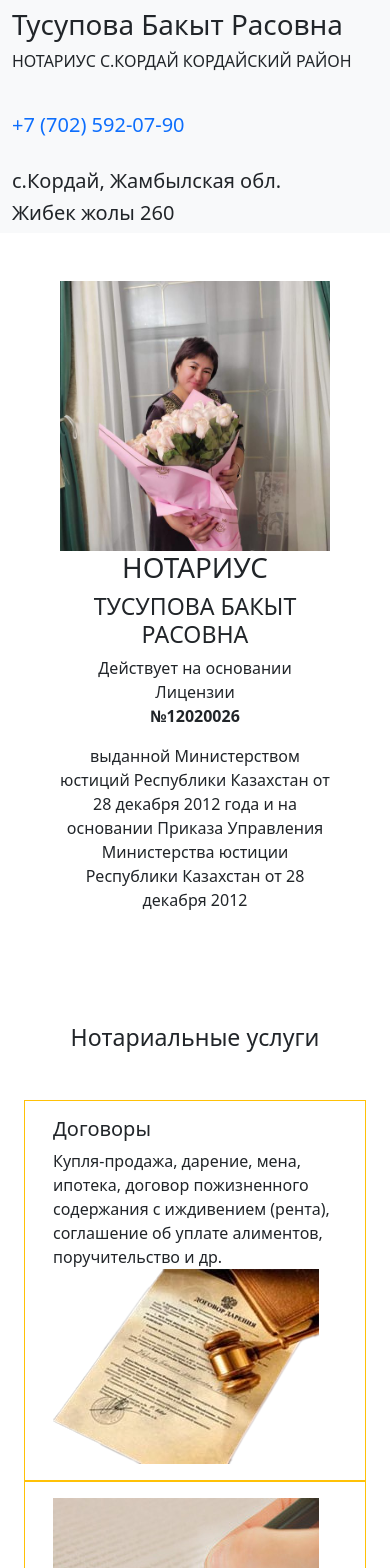
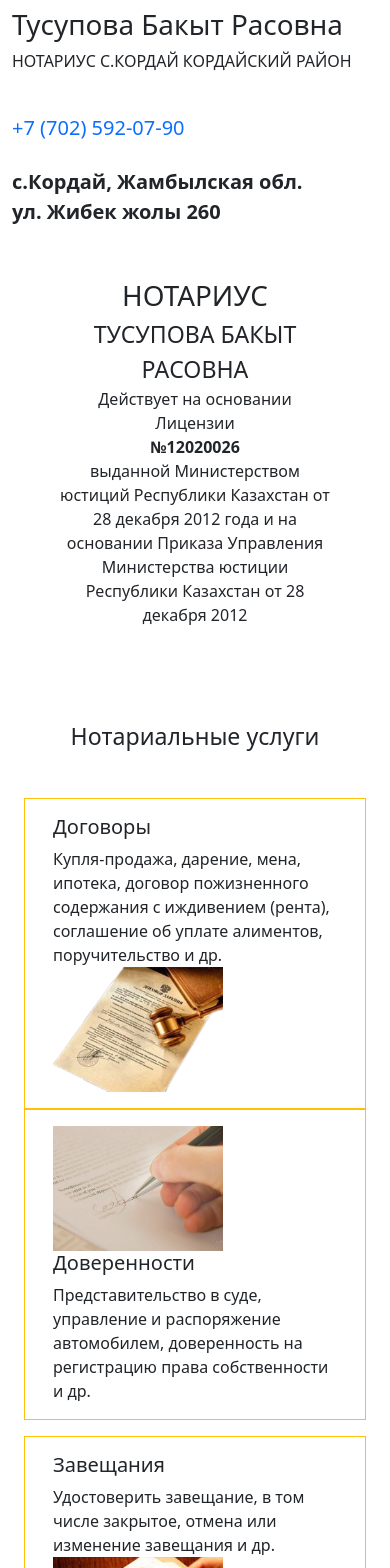
Before and after one commit to ArmanKalmakhambetov/notarius-front, a React (Create React App) app: page / in a window 390 px wide. Shown: the top 1568 px of the page. Built offline with nearby package versions, Linux system fonts and the light colour scheme.

Commit message:
ceo optimization done

```diff
--- a/public/index.html
+++ b/public/index.html
@@ -7,31 +7,13 @@
     <meta name="theme-color" content="#000000" />
     <meta
       name="description"
-      content="Web site created using create-react-app"
+      content="Тусупова Бакыт Расовна"
     />
-    <!--
-      Notice the use of %PUBLIC_URL% in the tags above.
-      It will be replaced with the URL of the `public` folder during the build.
-      Only files inside the `public` folder can be referenced from the HTML.
 
-      Unlike "/favicon.ico" or "favicon.ico", "%PUBLIC_URL%/favicon.ico" will
-      work correctly both with client-side routing and a non-root public URL.
-      Learn how to configure a non-root public URL by running `npm run build`.
-    -->
     <title>Тусупова Бакыт Расовна</title>
   </head>
   <body>
     <noscript>You need to enable JavaScript to run this app.</noscript>
     <div id="root"></div>
-    <!--
-      This HTML file is a template.
-      If you open it directly in the browser, you will see an empty page.
-
-      You can add webfonts, meta tags, or analytics to this file.
-      The build step will place the bundled scripts into the <body> tag.
-
-      To begin the development, run `npm start` or `yarn start`.
-      To create a production bundle, use `npm run build` or `yarn build`.
-    -->
   </body>
 </html>
--- a/src/App.js
+++ b/src/App.js
@@ -1,4 +1,3 @@
-import file from './img/file.jpg';
 import img1 from './img/tussupova-1img.png'
 import img2 from './img/tussupova-2img.png'
 import img3 from './img/tussupova-3img.png'
@@ -11,54 +10,49 @@ import './App.css';
 import React from "react";
 import 'bootstrap/dist/css/bootstrap.min.css';
 import ContactForm from "./ContactForm";
+
 export default function App() {
     return (
         <div className="container">
             <div className="container-fluid about-lawyer p-5">
                 <div className="row">
-            <div className="col-sm-8">
+                    <div className="col-lg-4"></div>
+                    <div className="col-lg-4 text-center">
+                        <div className='fs-1'>
+                            НОТАРИУС
+                        </div>
+                        <div className='fs-3'>
+                            ТУСУПОВА БАКЫТ РАСОВНА
+                        </div>
                         <div>
-                <img src={file} className="img-fluid" alt='not found'/>
+                            Действует на основании Лицензии
+                        </div>
+                        <div className='fw-bold'>
+                            №12020026
+                        </div>
+                        <div className='text-center'>
+                            выданной Министерством юстиций Республики Казахстан от 28 декабря 2012 года и на основании
+                            Приказа Управления Министерства юстиции Республики Казахстан от 28 декабря 2012
                         </div>
                     </div>
-            <div className="col-sm-4">
-              <div className="text-center">
-                <h1>
-                  НОТАРИУС
-                </h1>
-                <h3>
-                  ТУСУПОВА БАКЫТ РАСОВНА
-                </h3>
-                <span>
-                    Действует на основании Лицензии
-                </span>
-                <p className="fw-bold">
-                  №12020026
-                </p>
-                <p>
-                  выданной Министерством юстиций Республики Казахстан от 28 декабря
-                  2012 года и на основании Приказа Управления Министерства юстиции
-                  Республики Казахстан от 28 декабря 2012
-                </p>
-              </div>
-            </div>
+                    <div className="col-lg-4"></div>
                 </div>
             </div>
             <div className="container-fluid">
                 <h3 className="text-center mt-5 mb-5">Нотариальные услуги</h3>
                 <div className="row mt-3 mb-3">
-            <div className="col-sm-6">
+                    <div className="col-lg-6">
                         <div className="container border border-warning">
                             <div className="container p-3">
                                 <div className="row">
-                    <div className="col-sm-8">
+                                    <div className="col-lg-8">
                                         <h5>Договоры</h5>
                                         <span>Купля-продажа, дарение, мена, ипотека, договор пожизненного содержания
                         с иждивением (рента), соглашение об уплате алиментов, поручительство и др.
                       </span>
                                     </div>
                                     <div className="col-sm-4">
-                      <img src={img1} className="img-fluid" alt="Responsive image"/>
+                                        <img width='170px' height='120px' src={img1} className="img-fluid" alt="alt"/>
                                     </div>
                                 </div>
                             </div>
@@ -69,7 +63,7 @@ export default function App() {
                             <div className="container p-3">
                                 <div className="row">
                                     <div className="col-sm-4">
-                      <img src={img2} className="img-fluid" alt="Responsive image"/>
+                                        <img width='170px' height='120px' src={img2} className="img-fluid" alt="alt"/>
                                     </div>
                                     <div className="col-sm-8">
                                         <h5>Доверенности</h5>
@@ -95,7 +89,7 @@ export default function App() {
                       </span>
                                     </div>
                                     <div className="col-sm-4">
-                      <img src={img3} className="img-fluid" alt="Responsive image"/>
+                                        <img width='170px' height='120px' src={img3} className="img-fluid" alt="alt"/>
                                     </div>
                                 </div>
                             </div>
@@ -106,7 +100,7 @@ export default function App() {
                             <div className="container p-3">
                                 <div className="row">
                                     <div className="col-sm-4">
-                      <img src={img5} className="img-fluid" alt="Responsive image"/>
+                                        <img width='170px' height='120px' src={img5} className="img-fluid" alt="alt"/>
                                     </div>
                                     <div className="col-sm-8">
                                         <h5>Согласия</h5>
@@ -131,7 +125,7 @@ export default function App() {
                       </span>
                                     </div>
                                     <div className="col-sm-4">
-                      <img src={img7} className="img-fluid" alt="Responsive image"/>
+                                        <img width='170px' height='120px' src={img7} className="img-fluid" alt="alt"/>
                                     </div>
                                 </div>
                             </div>
@@ -142,7 +136,7 @@ export default function App() {
                             <div className="container p-3">
                                 <div className="row">
                                     <div className="col-sm-4">
-                      <img src={img8} className="img-fluid" alt="Responsive image"/>
+                                        <img width='170px' height='120px' src={img8} className="img-fluid" alt="alt"/>
                                     </div>
                                     <div className="col-sm-8">
                                         <h5>Наследство</h5>
@@ -167,7 +161,7 @@ export default function App() {
                       </span>
                                     </div>
                                     <div className="col-sm-4">
-                      <img src={img9} className="img-fluid" alt="Responsive image"/>
+                                        <img width='170px' height='120px' src={img9} className="img-fluid" alt="alt"/>
                                     </div>
                                 </div>
 
@@ -179,7 +173,7 @@ export default function App() {
                             <div className="container p-3">
                                 <div className="row">
                                     <div className="col-sm-4">
-                      <img src={img10} className="img-fluid" alt="Responsive image"/>
+                                        <img width='170px' height='120px' src={img10} className="img-fluid" alt="alt"/>
                                     </div>
                                     <div className="col-sm-8">
                                         <h5>Копии</h5>
@@ -200,18 +194,21 @@ export default function App() {
                     </h3>
                 </div>
 
-          <div id="map-container-google-2" className="z-depth-1-half map-container-5 d-flex justify-content-center"
+                <div id="map-container-google-2"
+                     className="z-depth-1-half map-container-5 d-flex justify-content-center"
 
-               style={{'height':'500px'}}>
+                     style={{'height': '500px'}}>
                     <iframe
-                src="https://www.google.com/maps/embed?pb=!1m17!1m12!1m3!1d889.369381880517!2d74.70695026966375!3d43.04478297830292!2m3!1f0!2f0!3f0!3m2!1i1024!2i768!4f13.1!3m2!1m1!2zNDPCsDAyJzQxLjIiTiA3NMKwNDInMjcuMyJF!5e1!3m2!1sru!2skz!4v1686567352973!5m2!1sru!2skz"
+                        title='Map location'
+                        src="https://www.google.com/maps/embed?pb=!1m17!1m12!1m3!1d515.4524279992518!2d74.7072272207032!3d43.04481343943186!2m3!1f0!2f0!3f0!3m2!1i1024!2i768!4f13.1!3m2!1m1!2zNDPCsDAyJzQxLjMiTiA3NMKwNDInMjcuNiJF!5e0!3m2!1sru!2skz!4v1702360492372!5m2!1sru!2skz"
                         width="500"
                         height="500"
-                border = '0'
+                        border="0"
                         allowFullScreen=""
                         loading="lazy"
                         referrerPolicy="no-referrer-when-downgrade">
                     </iframe>
+
                 </div>
             </div>
             <div className='d-flex justify-content-center'>
--- a/src/ContactForm.jsx
+++ b/src/ContactForm.jsx
@@ -41,7 +41,7 @@ function ContactForm() {
                     <div className='d-flex justify-content-center'>
                         <h5>и мы перезвоним Вам!</h5>
                     </div>
-                    <form className="form" onSubmit={(e) => Submit(e)}>
+                    <form className="form d-flex flex-column align-items-center pb-5" onSubmit={(e) => Submit(e)}>
                         <div className="p-3">
                             <input className="form-control" name="name" placeholder="Имя" type="text" />
                         </div>
--- a/src/Footer.jsx
+++ b/src/Footer.jsx
@@ -1,25 +1,26 @@
 export default function Footer () {
     return (
         <footer>
-            <div className="container-fluid bg-light border footer">
-                <div className="row">
+            <div className="container-fluid footer">
+                <div className="row pb-5">
                     <div className="col-sm-2"></div>
-                    <div className="col-sm-4 full-name mt-4">
-                        <h3>
+                    <div className="col-sm-4 full-name mt-4 fs-3 fw-semibold">
                             Тусупова Бакыт Расовна
-                        </h3>
                     </div>
                     <div className="col-sm-2 contact-info mt-4">
-                        <a className='text-decoration-none'
+                        <a className='fs-5 text-decoration-none'
                            href="https://wa.me/+77025920790?text=
                            Здравствуйте,%20интересуют%20нотариальные%20услуги.">
-                            <h5>+7 (702) 592-07-90</h5>
+                            +7 (702) 592-07-90
                         </a>
-
                     </div>
-                    <div className="col-sm-2 mt-4 location">
-                        <h5>c.Кордай, Жамбылская обл.</h5>
-                        <h5>Жибек жолы 260</h5>
+                    <div className="col-sm-2 mt-4 location fw-semibold fs-5">
+                        <div>
+                            c.Кордай, Жамбылская обл.
+                        </div>
+                        <div>
+                            ул. Жибек жолы 260
+                        </div>
                     </div>
                     <div className="col-sm-2"></div>
                 </div>
--- a/src/Header.jsx
+++ b/src/Header.jsx
@@ -2,7 +2,7 @@
 export default function Header () {
     return (
         <header>
-            <div className="container-fluid header bg-light">
+            <div className="container-fluid header">
                 <div className="row">
                     <div className="col-sm-2"></div>
                     <div className="col-sm-4 full-name mt-2">
@@ -14,15 +14,19 @@ export default function Header () {
                         </p>
                     </div>
                     <div className="col-sm-2 contact-info mt-4">
-                        <a className='text-decoration-none'
+                        <a className='fs-5 text-decoration-none'
                            href="https://wa.me/+77025920790?text=
                            Здравствуйте,%20интересуют%20нотариальные%20услуги.">
-                            <h5>+7 (702) 592-07-90</h5>
+                            +7 (702) 592-07-90
                         </a>
                     </div>
-                    <div className="col-sm-2 mt-4 location">
-                        <h5>c.Кордай, Жамбылская обл.</h5>
-                        <h5>Жибек жолы 260</h5>
+                    <div className="col-sm-2 mt-4 location fw-semibold fs-5">
+                        <div>
+                            c.Кордай, Жамбылская обл.
+                        </div>
+                        <div>
+                            ул. Жибек жолы 260
+                        </div>
                     </div>
                     <div className="col-sm-2"></div>
                 </div>
```
Also changed, not shown: src/img/file.jpg (deleted). Lines whose indentation alone changed are shown as unchanged.
